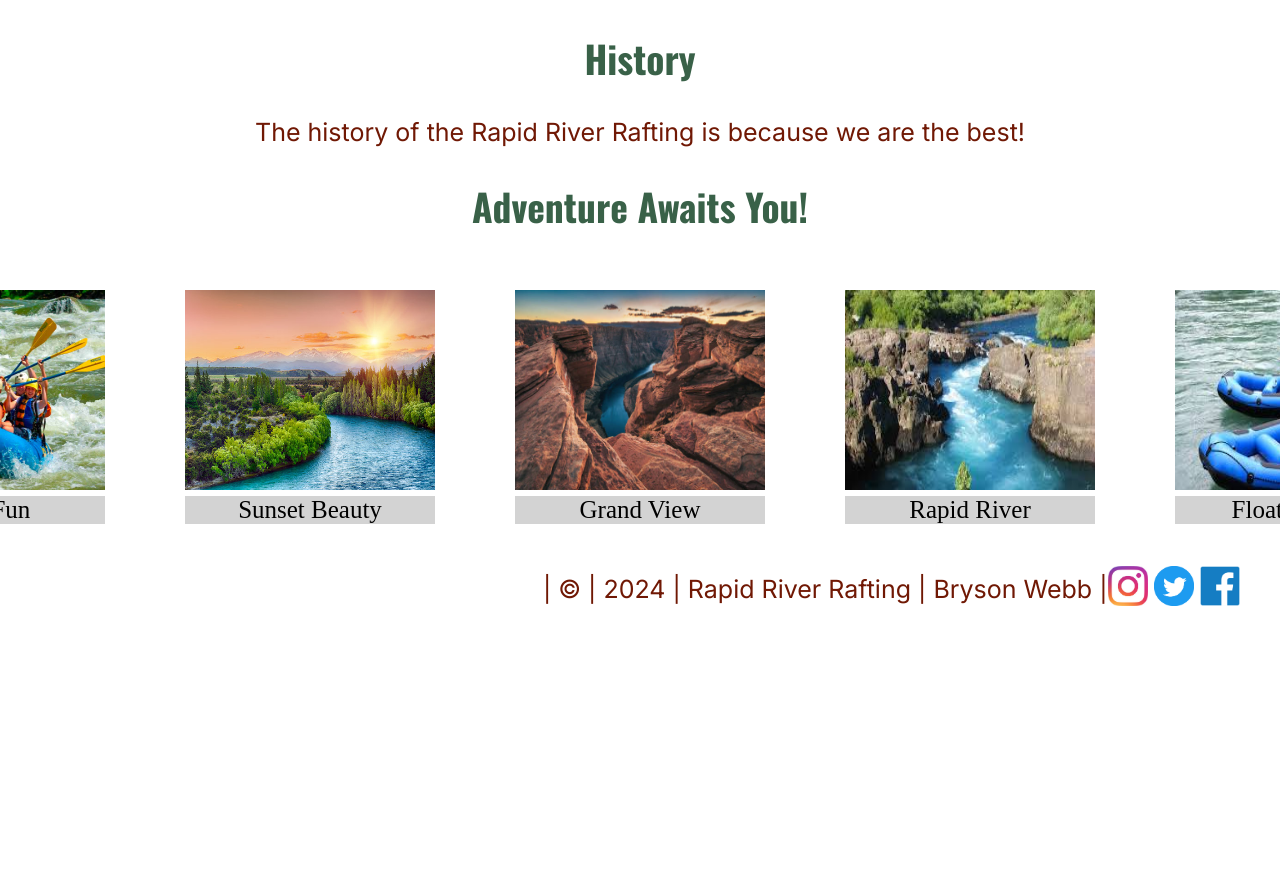
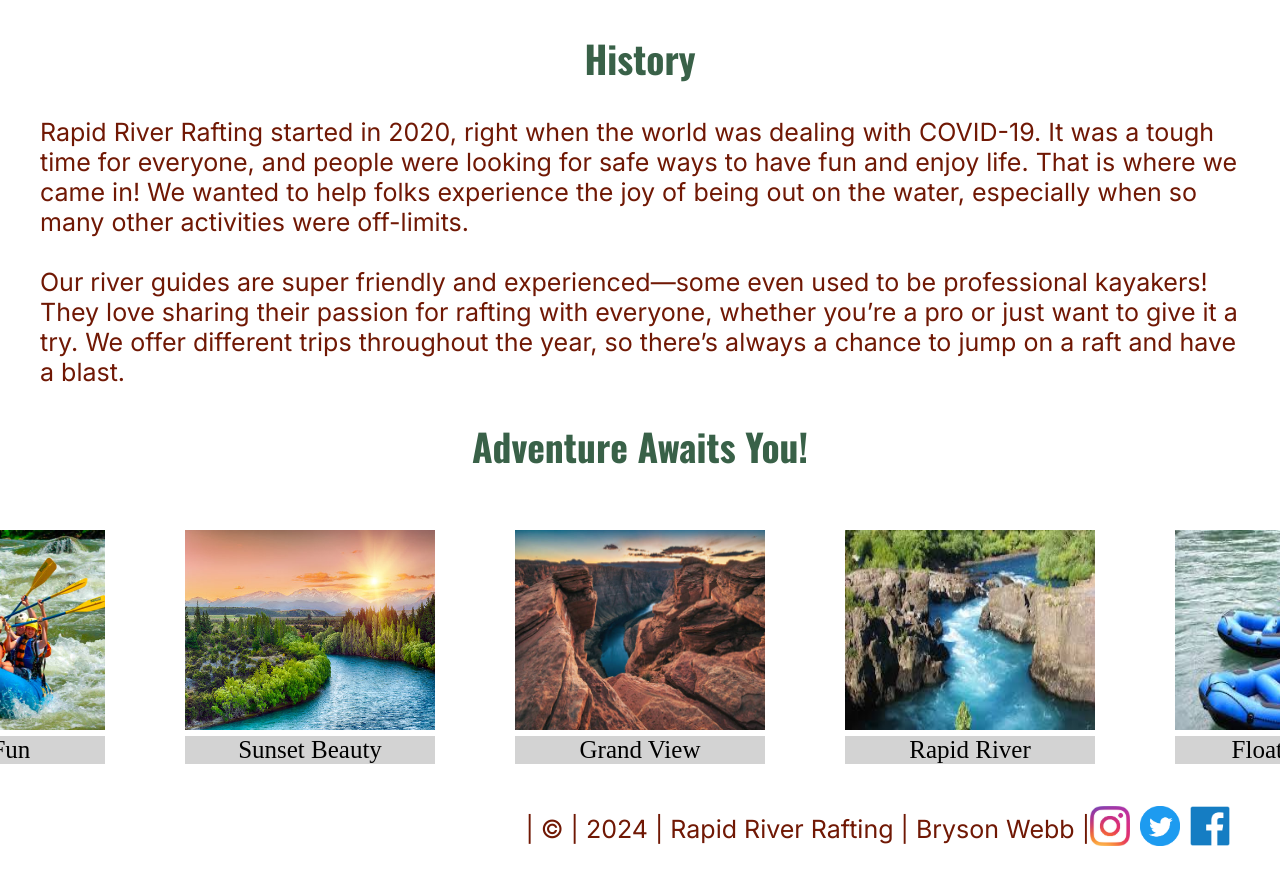
Before and after one commit to brysonwebb98/wdd130, a plain HTML site: page wwr/about.html in a window 1280 px wide. Shown: the part 923-1792 px from the top of the page. Before the commit the page ends 1552 px from the top, so only its background shows below. Drawn offline with nearby package versions, Linux system fonts and the light colour scheme.

Commit message:
W04 push update

```diff
--- a/wwr/about.html
+++ b/wwr/about.html
@@ -42,7 +42,7 @@
         <!-- HERO SECTION -->
         <section>
             <h2>History</h2>
-            <p>The history of the Rapid River Rafting is because we are the best!</p>
+            <p>Rapid River Rafting started in 2020, right when the world was dealing with COVID-19. It was a tough time for everyone, and people were looking for safe ways to have fun and enjoy life. That is where we came in! We wanted to help folks experience the joy of being out on the water, especially when so many other activities were off-limits. <br> <br> Our river guides are super friendly and experienced—some even used to be professional kayakers! They love sharing their passion for rafting with everyone, whether you’re a pro or just want to give it a try. We offer different trips throughout the year, so there’s always a chance to jump on a raft and have a blast.</p>
         </section>
         <section>
             <h2>Adventure Awaits You!</h2>
--- a/wwr/styles/rafting.css
+++ b/wwr/styles/rafting.css
@@ -9,11 +9,15 @@
 
 header {
     display: grid;
-    display: flex;
     grid-template-columns: 1fr 1fr;
     align-items: center;
     justify-items: center;
     justify-content: space-around;
+}
+
+nav {
+    display: flex;
+    flex-direction: row;
 }
 
 /* LOGO IMAGE */
```
